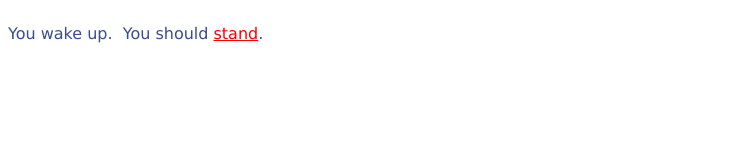
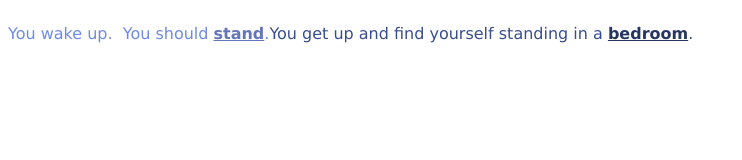
Before and after one commit to NonaPeach/zombie-rpg, a plain HTML site: page index.html in a window 1280 px wide. Both pictures are taken after a click on the element "stand". Shown: the whole page, without its empty margins (0-742 px from the left). Drawn offline with Linux system fonts and the light colour scheme.

Commit message:
Move current text to history on keyword click

```diff
--- a/modules/game.js
+++ b/modules/game.js
@@ -5,43 +5,79 @@ var Game = {
         console.log('Game init');
 
         // Create game div
-        var game = $('<div />', { id: 'game' })[0];
+        var game = $('<div />', { id: 'game' });
         $('body').append(game);
 
         // Create history div
-        var history = $('<div />', { id: 'history' })[0];
+        var history = $('<div />', { id: 'history' });
         game.prepend(history);
     },
 
     getGame: function () {
-        return $('#game')[0];
+        return $('#game');
+    },
+
+    getCurrent: function () {
+        return $('#current');
     },
 
     getHistory: function () {
-        return $('#history')[0];
+        return $('#history');
     },
 
-    doSomething: function () {
-        var game = this.getGame(),
-            history = this.getHistory();
+    createCurrentText: function (text) {
+        var newDiv = $('<div />', { id: 'current' }),
+            newText = this.createTextEl(text);
+
+        newDiv.append(newText);
+        return newDiv;
     },
 
     createTextEl: function (text) {
-        return $('<p />', { class: 'text', text: text })[0];
+        return $('<p />', { class: 'text', text: text });
     },
 
-    makeKeyword: function(jqEl, keyword) {
-        var textEl = jqEl.find('p:first')[0],
-            textFragments = textEl.innerText.split(keyword);
+    // Takes a jQuery element and the word to make into a link.
+    // Removes the original text from the element and replaces
+    // it with new p elements containing the text and keyword.
+    makeKeyword: function (el, keyword) {
+        var self = this,
+            textEl = el.find('p:first'),
+            textFragments = textEl.text().split(keyword);
             keywordEl = $('<p />', {
                 class: 'text keyword',
                 text: keyword
             });
 
-        jqEl.empty();
-        jqEl.append(this.createTextEl(textFragments[0]));
-        jqEl.append(keywordEl);
-        jqEl.append(this.createTextEl(textFragments[1]));
-        return jqEl
+        keywordEl.click(function () {
+            self.moveCurrentToHistory();
+            self.newCurrent();
+        });
+
+        textEl.remove();
+        el.append(this.createTextEl(textFragments[0]));
+        el.append(keywordEl);
+        el.append(this.createTextEl(textFragments[1]));
+        return el
+    },
+
+    moveCurrentToHistory: function () {
+        var game = this.getGame(),
+            history = this.getHistory(),
+            current = this.getCurrent();
+
+        current.remove();
+        current.removeAttr('id');
+        current.off('click');
+        history.append(current);
+    },
+
+    newCurrent: function () {
+        var game = this.getGame(),
+            newThing = this.createCurrentText('You get up and find yourself standing in a bedroom.');
+
+        newThing = this.makeKeyword(newThing, 'bedroom');
+        newThing.attr('id', 'current');
+        game.append(newThing);
     }
 };
--- a/modules/player.js
+++ b/modules/player.js
@@ -33,10 +33,9 @@ var Player = {
     wakeUp: function () {
         console.log('Waking up');
         var game = Game.getGame(),
-            start = $('<div />', { id: 'current' }),
-            text = Game.createTextEl('You wake up.  You should stand.');
-        start.append(text);
+            start = Game.createCurrentText('You wake up.  You should stand.');
+
         start = Game.makeKeyword(start, 'stand');
-        game.append(start[0]);
+        game.append(start);
     }
 };
--- a/resources/style.css
+++ b/resources/style.css
@@ -1,9 +1,5 @@
 div#current {
     background-color: #dddddd;
-}
-
-#history {
-    background-color: #b0b0b0;
 }
 
 .text {
@@ -14,7 +10,21 @@ div#current {
 }
 
 .keyword {
-    color: red;
+    color: #273563;
+    cursor: pointer;
+    font-weight: bold;
     text-decoration: underline;
-    cursor: pointer;
 }
+
+#history {
+    background-color: #b0b0b0;
+}
+
+#history > div > .text {
+    color: #6e8ae5;
+}
+
+#history > div > .keyword {
+    color: #6376b7;
+    cursor: default;
+}
```
